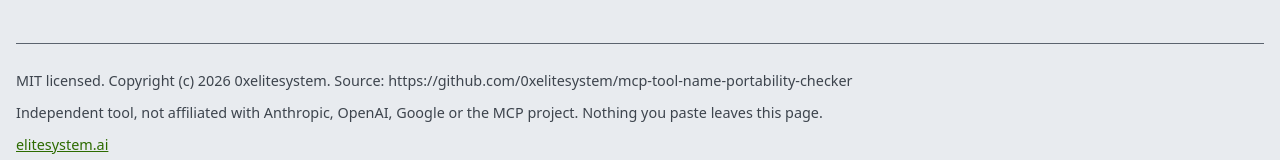
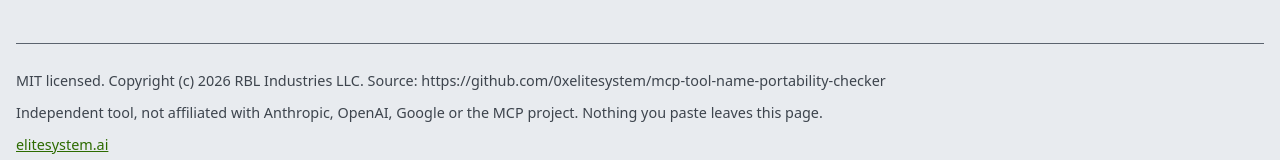
Before and after one commit to 0xelitesystem/mcp-tool-name-portability-checker, a plain HTML site: page index.html in a window 1280 px wide. Shown: the part 4016-4176 px from the top of the page. Drawn offline with Linux system fonts and the light colour scheme.

Commit message:
Name RBL Industries LLC as the copyright holder
- LICENSE: copyright holder is now RBL Industries LLC (year unchanged)
- README: licence line names the same holder as LICENSE
- Page or notice: copyright line names the same holder as LICENSE

```diff
--- a/index.html
+++ b/index.html
@@ -262,7 +262,7 @@ pre.json { font-family: var(--mono); font-size: .8rem; background: var(--code);
 </main>
 
 <footer>
-  <p>MIT licensed. Copyright (c) 2026 0xelitesystem. Source: https://github.com/0xelitesystem/mcp-tool-name-portability-checker</p>
+  <p>MIT licensed. Copyright (c) 2026 RBL Industries LLC. Source: https://github.com/0xelitesystem/mcp-tool-name-portability-checker</p>
   <p>Independent tool, not affiliated with Anthropic, OpenAI, Google or the MCP project. Nothing you paste leaves this page.</p>
   <p><a href="https://elitesystem.ai">elitesystem.ai</a></p>
 </footer>
```
Also changed, not shown: 2 other files.
